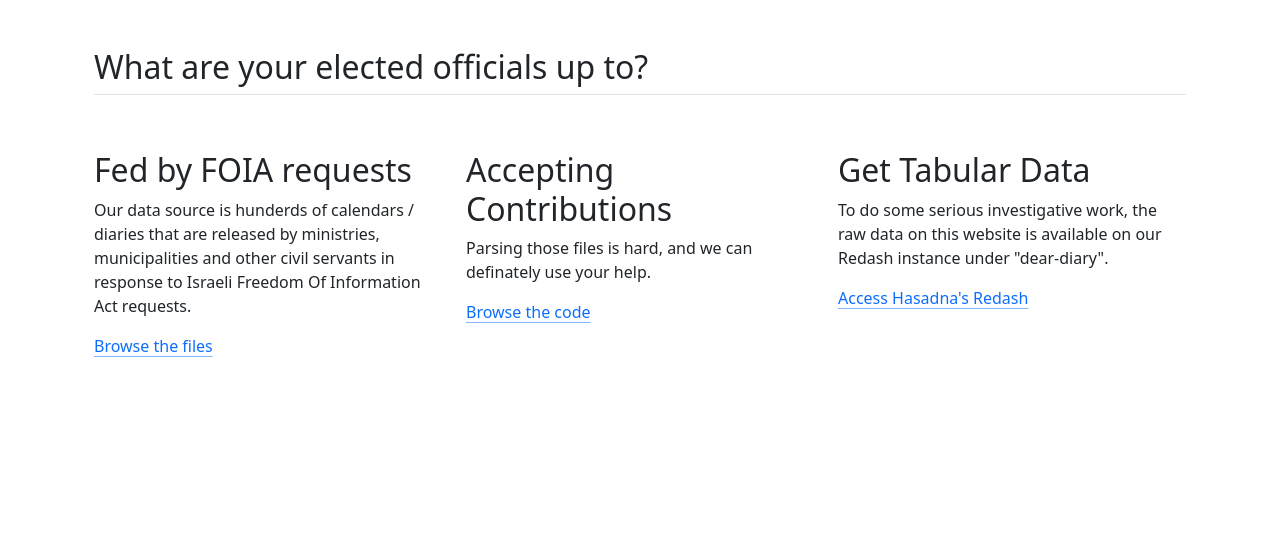
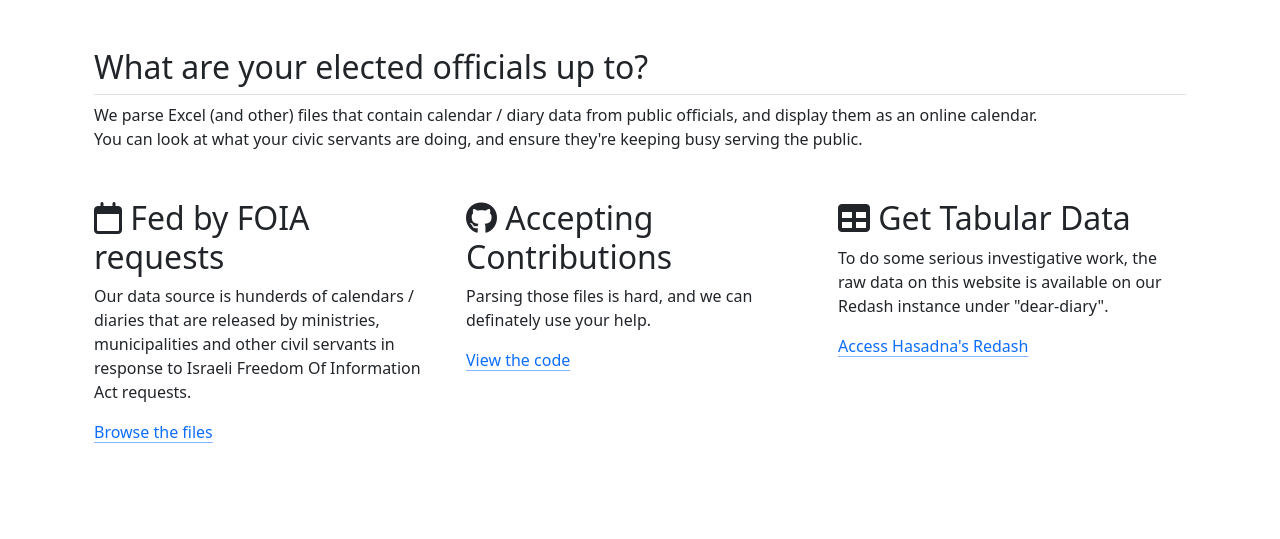
Before and after one commit to hasadna/dear-diary, a Django app: template djang/parsing/templates/about.html in a window 1280 px wide. Shown: the top 539 px of the page. Run offline with Django 3.2, Linux system fonts and the light colour scheme; the template is opened without the code that fills it, so the values that code supplies are empty; some libraries are stand-ins or nearby versions.

Commit message:
Added icons and a bit of text

```diff
--- a/djang/parsing/templates/about.html
+++ b/djang/parsing/templates/about.html
@@ -2,6 +2,7 @@
 <html lang='en'>
   <head>
     <meta charset='utf-8' />
+    <link rel="stylesheet" href="https://cdnjs.cloudflare.com/ajax/libs/font-awesome/6.3.0/css/all.min.css">
     <link href="https://cdn.jsdelivr.net/npm/bootstrap@5.3.0-alpha1/dist/css/bootstrap.min.css" rel="stylesheet" integrity="sha384-GLhlTQ8iRABdZLl6O3oVMWSktQOp6b7In1Zl3/Jr59b6EGGoI1aFkw7cmDA6j6gD" crossorigin="anonymous">
     <script src="https://cdn.jsdelivr.net/npm/bootstrap@5.3.0-alpha1/dist/js/bootstrap.bundle.min.js" integrity="sha384-w76AqPfDkMBDXo30jS1Sgez6pr3x5MlQ1ZAGC+nuZB+EYdgRZgiwxhTBTkF7CXvN" crossorigin="anonymous">
     </script>
@@ -14,9 +15,14 @@
   <body>
     <div class="container px-4 py-5" id="featured-3">
     <h2 class="pb-2 border-bottom">What are your elected officials up to?</h2>
+    We parse Excel (and other) files that contain calendar / diary data from public officials, and display them as an online calendar.<br />
+    You can look at what your civic servants are doing, and ensure they're keeping busy serving the public.
     <div class="row g-4 py-5 row-cols-1 row-cols-lg-3">
       <div class="feature col">
-        <h3 class="fs-2">Fed by FOIA requests</h3>
+        <h3 class="fs-2">
+          <i class="fa-regular fa-calendar"></i>
+          Fed by FOIA requests
+        </h3>
         <p>Our data source is hunderds of calendars / diaries that are released by ministries, municipalities and other civil servants in response to Israeli Freedom Of Information Act requests.
         </p>
         <a href="https://www.odata.org.il/" class="icon-link">
@@ -24,14 +30,20 @@
         </a>
       </div>
       <div class="feature col">
-        <h3 class="fs-2">Accepting Contributions</h3>
+        <h3 class="fs-2">
+          <i class="fa-brands fa-github"></i>
+          Accepting Contributions
+        </h3>
         <p>Parsing those files is hard, and we can definately use your help.</p>
         <a href="https://github.com/hasadna/dear-diary/" class="icon-link">
-          Browse the code
+          View the code
         </a>
       </div>
       <div class="feature col">
-        <h3 class="fs-2">Get Tabular Data</h3>
+        <h3 class="fs-2">
+          <i class="fa-solid fa-table"></i>
+          Get Tabular Data
+        </h3>
         <p>To do some serious investigative work, the raw data on this website is available on our Redash instance under "dear-diary".
         </p>
         <a href="https://redash.hasadna.org.il/" class="icon-link">
```
